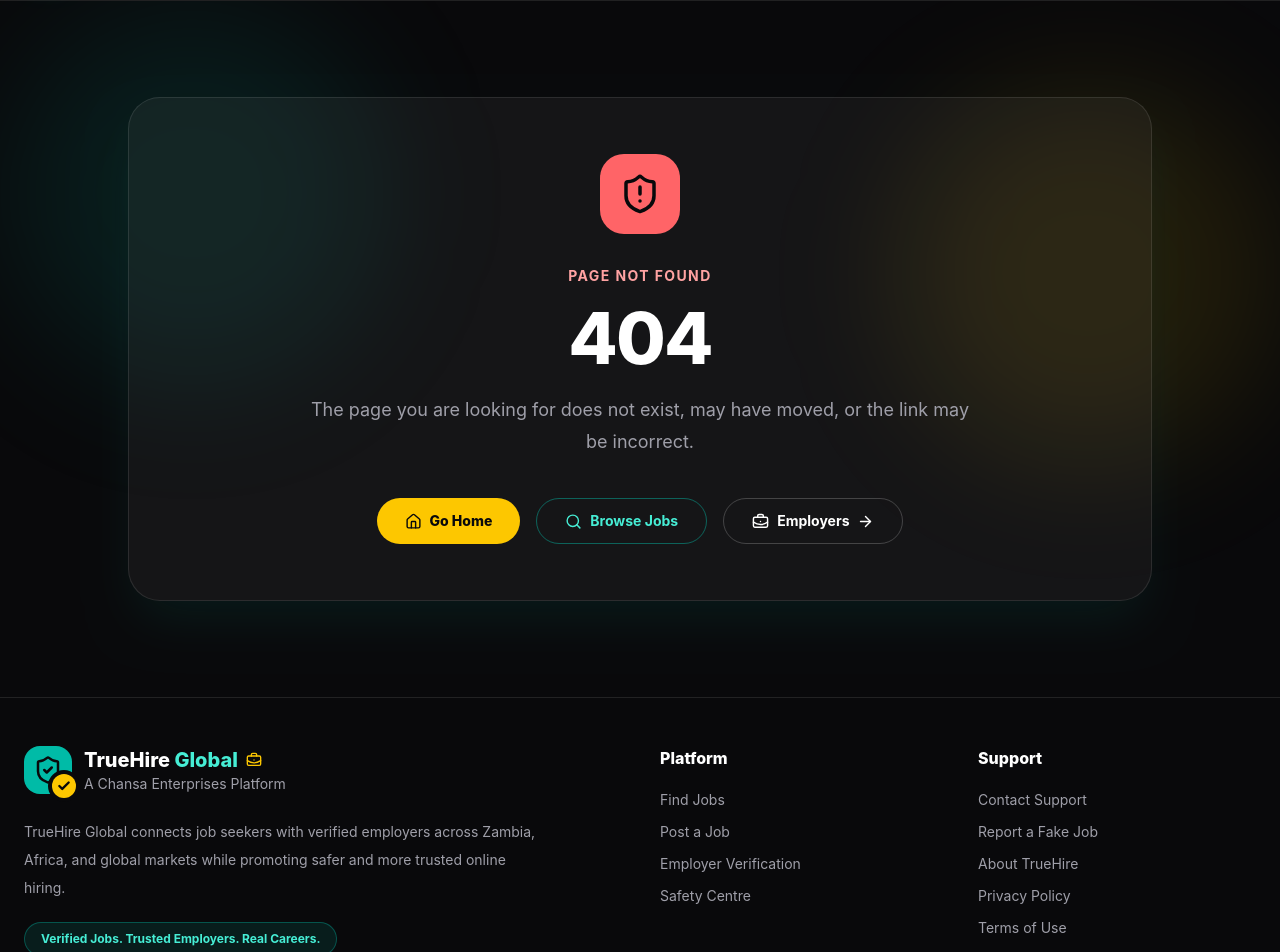
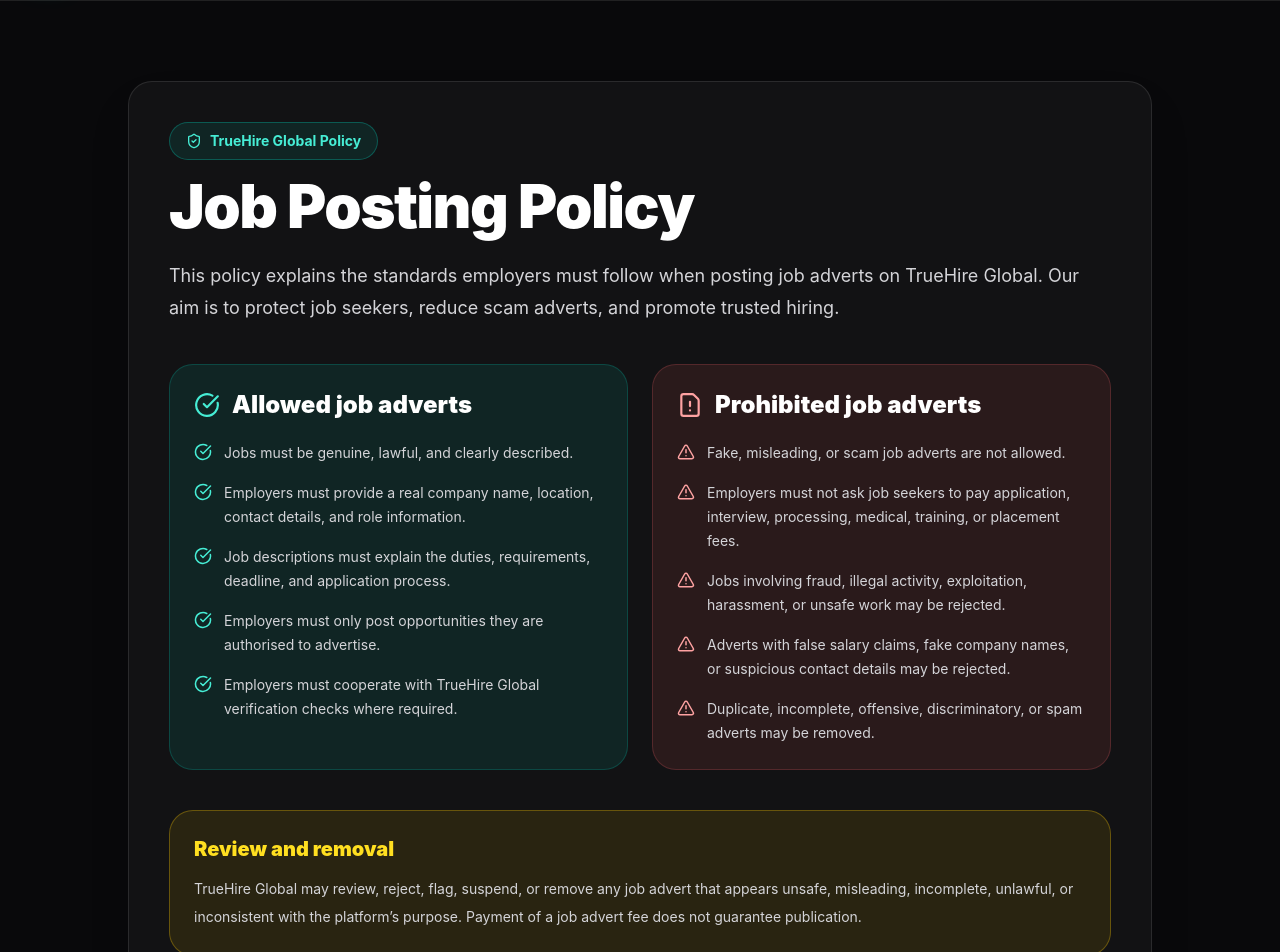
Before and after one commit to chansakelvin438-cloud/truehire-global, a React (Vite) app: page /job-posting-policy in a window 1280 px wide. Shown: the part 80-1032 px from the top of the page. Built offline with nearby package versions, Linux system fonts and the light colour scheme; no server answers.

Commit message:
Add job posting policy page

```diff
--- a/src/App.jsx
+++ b/src/App.jsx
@@ -25,6 +25,7 @@
 import Pricing from "./pages/Pricing"
 import AuthSessionTimeout from "./components/AuthSessionTimeout"
 import PaymentPolicy from "./pages/PaymentPolicy"
+import JobPostingPolicy from "./pages/JobPostingPolicy"
 
 function App() {
   return (
@@ -118,6 +119,7 @@
         <Route path="/privacy" element={<Privacy />} />
         <Route path="/terms" element={<Terms />} />
         <Route path="/payment-policy" element={<PaymentPolicy />} />
+        <Route path="/job-posting-policy" element={<JobPostingPolicy />} />
 
         <Route path="*" element={<NotFound />} />
       </Routes>
--- a/src/components/Footer.jsx
+++ b/src/components/Footer.jsx
@@ -98,6 +98,12 @@
               <Link to="/payment-policy" className="text-zinc-400 transition-colors duration-200 hover:text-yellow-300">
                 Payment Policy
               </Link>
+              <Link
+                to="/job-posting-policy"
+                className="text-zinc-400 transition-colors duration-200 hover:text-yellow-300"
+              >
+                Job Posting Policy
+              </Link>
 
               <Link to="/register" className="block hover:text-yellow-300">
                 Create Account
--- /dev/null
+++ b/src/pages/JobPostingPolicy.jsx
@@ -0,0 +1,110 @@
+import Navbar from "../components/Navbar"
+import Footer from "../components/Footer"
+import {
+  AlertTriangle,
+  CheckCircle,
+  FileWarning,
+  ShieldCheck,
+} from "lucide-react"
+
+const allowedRules = [
+  "Jobs must be genuine, lawful, and clearly described.",
+  "Employers must provide a real company name, location, contact details, and role information.",
+  "Job descriptions must explain the duties, requirements, deadline, and application process.",
+  "Employers must only post opportunities they are authorised to advertise.",
+  "Employers must cooperate with TrueHire Global verification checks where required.",
+]
+
+const prohibitedRules = [
+  "Fake, misleading, or scam job adverts are not allowed.",
+  "Employers must not ask job seekers to pay application, interview, processing, medical, training, or placement fees.",
+  "Jobs involving fraud, illegal activity, exploitation, harassment, or unsafe work may be rejected.",
+  "Adverts with false salary claims, fake company names, or suspicious contact details may be rejected.",
+  "Duplicate, incomplete, offensive, discriminatory, or spam adverts may be removed.",
+]
+
+export default function JobPostingPolicy() {
+  return (
+    <div className="min-h-screen bg-zinc-950 text-white">
+      <Navbar />
+
+      <main className="px-6 py-20">
+        <div className="mx-auto max-w-5xl">
+          <div className="rounded-3xl border border-white/10 bg-white/[0.04] p-8 shadow-2xl shadow-black/20 md:p-10">
+            <p className="mb-4 inline-flex items-center gap-2 rounded-full border border-teal-400/30 bg-teal-400/10 px-4 py-2 text-sm font-bold text-teal-300">
+              <ShieldCheck size={16} />
+              TrueHire Global Policy
+            </p>
+
+            <h1 className="text-4xl font-black tracking-tight md:text-6xl">
+              Job Posting Policy
+            </h1>
+
+            <p className="mt-6 text-lg leading-8 text-zinc-300">
+              This policy explains the standards employers must follow when
+              posting job adverts on TrueHire Global. Our aim is to protect job
+              seekers, reduce scam adverts, and promote trusted hiring.
+            </p>
+
+            <div className="mt-10 grid gap-6 md:grid-cols-2">
+              <section className="rounded-3xl border border-teal-400/20 bg-teal-400/10 p-6">
+                <div className="flex items-center gap-3">
+                  <CheckCircle className="text-teal-300" size={26} />
+                  <h2 className="text-2xl font-black text-white">
+                    Allowed job adverts
+                  </h2>
+                </div>
+
+                <ul className="mt-5 space-y-4">
+                  {allowedRules.map((rule) => (
+                    <li key={rule} className="flex gap-3 text-sm leading-6 text-zinc-300">
+                      <CheckCircle className="mt-0.5 shrink-0 text-teal-300" size={18} />
+                      <span>{rule}</span>
+                    </li>
+                  ))}
+                </ul>
+              </section>
+
+              <section className="rounded-3xl border border-red-400/20 bg-red-400/10 p-6">
+                <div className="flex items-center gap-3">
+                  <FileWarning className="text-red-300" size={26} />
+                  <h2 className="text-2xl font-black text-white">
+                    Prohibited job adverts
+                  </h2>
+                </div>
+
+                <ul className="mt-5 space-y-4">
+                  {prohibitedRules.map((rule) => (
+                    <li key={rule} className="flex gap-3 text-sm leading-6 text-zinc-300">
+                      <AlertTriangle className="mt-0.5 shrink-0 text-red-300" size={18} />
+                      <span>{rule}</span>
+                    </li>
+                  ))}
+                </ul>
+              </section>
+            </div>
+
+            <div className="mt-10 rounded-3xl border border-yellow-400/30 bg-yellow-400/10 p-6">
+              <h2 className="text-xl font-black text-yellow-300">
+                Review and removal
+              </h2>
+
+              <p className="mt-3 text-sm leading-7 text-zinc-300">
+                TrueHire Global may review, reject, flag, suspend, or remove any
+                job advert that appears unsafe, misleading, incomplete, unlawful,
+                or inconsistent with the platform’s purpose. Payment of a job
+                advert fee does not guarantee publication.
+              </p>
+            </div>
+
+            <p className="mt-8 text-sm text-zinc-500">
+              Last updated: August 2026
+            </p>
+          </div>
+        </div>
+      </main>
+
+      <Footer />
+    </div>
+  )
+}
```
